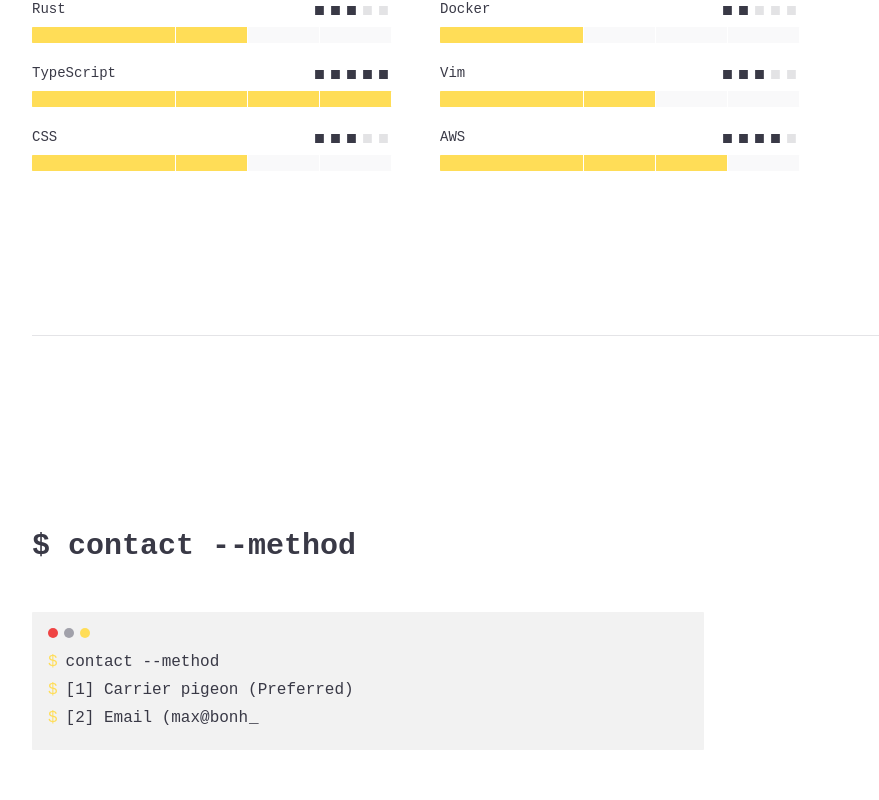
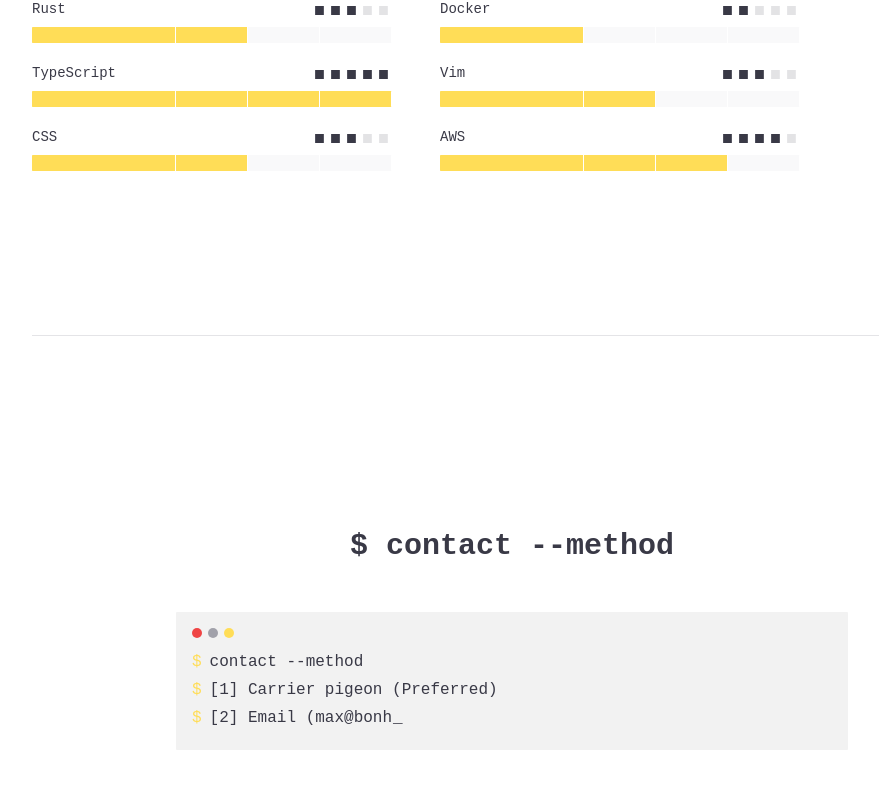
Before and after one commit to adrioui/portfolio, a React (Vite) app: page / in a window 1280 px wide. Shown: the part 1995-2795 px from the top of the page, without its empty margins (128-1007 px from the left). Built offline with nearby package versions, Linux system fonts and the light colour scheme.

Commit message:
Center all components
This commit centers all components in the application.  No further details are provided on implementation.

```diff
--- a/src/components/ProjectCard.tsx
+++ b/src/components/ProjectCard.tsx
@@ -24,7 +24,7 @@ const ProjectCard: React.FC<ProjectCardProps> = ({
 
   return (
     <div
-      className={cn("project-card group", className)}
+      className={cn("project-card group mx-auto", className)}
       onMouseEnter={() => setIsHovered(true)}
       onMouseLeave={() => setIsHovered(false)}
     >
--- a/src/components/SkillBar.tsx
+++ b/src/components/SkillBar.tsx
@@ -46,7 +46,7 @@ const SkillBar: React.FC<SkillBarProps> = ({
   return (
     <div
       ref={skillRef}
-      className={cn("mb-4", className)}
+      className={cn("mb-4 mx-auto max-w-md", className)}
       onMouseEnter={() => setShowLabel(true)}
       onMouseLeave={() => setShowLabel(false)}
     >
--- a/src/components/Terminal.tsx
+++ b/src/components/Terminal.tsx
@@ -107,7 +107,7 @@ const Terminal: React.FC<TerminalProps> = ({
   }, [currentTextIndex, currentCommandIndex, commands, typing, glitchProbability, typingSpeed, initialDelay, isGlitching]);
 
   return (
-    <div className={cn("bg-black/5 p-4 rounded-sm font-mono text-sm sm:text-base", className)}>
+    <div className={cn("bg-black/5 p-4 rounded-sm font-mono text-sm sm:text-base mx-auto max-w-full", className)}>
       <div className="flex gap-1.5 mb-3">
         <div className="w-2.5 h-2.5 rounded-full bg-destructive"></div>
         <div className="w-2.5 h-2.5 rounded-full bg-softgray"></div>
--- a/src/index.css
+++ b/src/index.css
@@ -1,3 +1,4 @@
+
 @tailwind base;
 @tailwind components;
 @tailwind utilities;
@@ -91,6 +92,7 @@
   .section-heading {
     @apply text-2xl md:text-3xl font-mono font-semibold my-12 relative overflow-hidden whitespace-nowrap;
     @apply after:content-['_'] after:inline-block after:animate-blink;
+    @apply text-center;
   }
 
   .section-heading:hover {
@@ -112,7 +114,7 @@
   }
 
   .wave-divider {
-    @apply my-16 h-px w-full bg-border relative overflow-hidden;
+    @apply my-16 h-px w-full bg-border relative overflow-hidden mx-auto;
   }
 
   .wave-divider::before {
@@ -155,4 +157,9 @@
   .developer-mode {
     @apply fixed inset-0 bg-black/90 z-50 overflow-hidden pointer-events-none;
   }
+
+  /* Custom container class for centered content */
+  .container-center {
+    @apply mx-auto px-4 sm:px-6 lg:px-8 max-w-4xl;
+  }
 }
```
